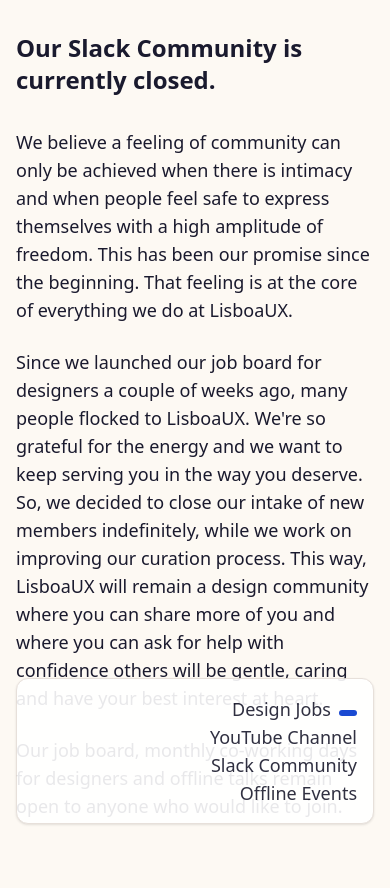
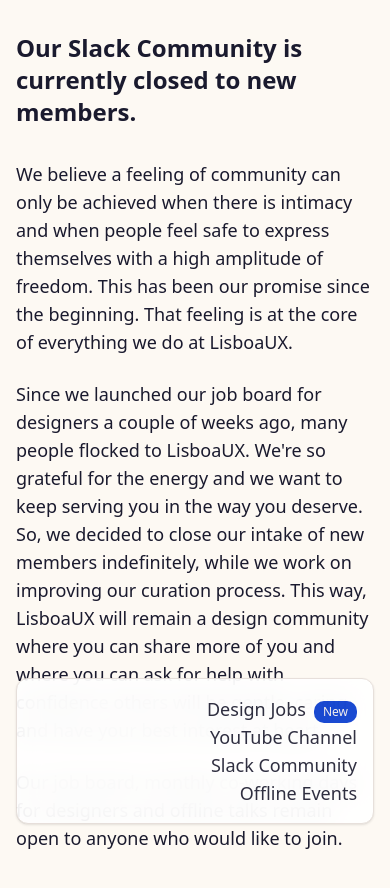
Before and after one commit to malikpiara/lisboaux.com, a Next.js app: page /slack in a window 390 px wide. Shown: the top 888 px of the page. Built offline with nearby package versions, Linux system fonts and the light colour scheme.

Commit message:
Minor styling changes to new nav.

```diff
--- a/app/page.js
+++ b/app/page.js
@@ -31,15 +31,18 @@
 
 export function NewNavigation() {
   return (
-    <ul className='text-lg font-medium absolute right-5 bottom-5 lg:top-5 text-right border md:border-none rounded-lg p-4 shadow md:shadow-none md:bg-background bg-card '>
-      <li className=''>
+    <ul className='text-lg font-medium md:absolute right-5 bottom-5 lg:top-5 text-right border md:border-none rounded-lg p-4 shadow md:shadow-none md:bg-background bg-card sticky opacity-90 backdrop-blur-md'>
+      <li>
         <Link
           className='flex flex-row justify-end items-start gap-2'
           href={'https://jobs.lisboaux.com'}
         >
           <div>Design Jobs</div>
           <div className='m-0'>
-            <Badge className={'bg-[#0237CF]'} />
+            <Badge className={'bg-[#0237CF] text-muted md:hidden'}>New</Badge>
+            <Badge
+              className={'bg-[#0237CF] text-muted hidden md:inline-flex'}
+            ></Badge>
           </div>
         </Link>
       </li>
--- a/app/slack/page.jsx
+++ b/app/slack/page.jsx
@@ -9,7 +9,7 @@
         {/* Welcome Section */}
         <div className='mb-8'>
           <h1 className='text-2xl font-semibold'>
-            Our Slack Community is currently closed.
+            Our Slack Community is currently closed to new members.
           </h1>
         </div>
 
@@ -49,15 +49,18 @@
 
 export function NewNavigation() {
   return (
-    <ul className='text-lg font-medium md:absolute right-5 bottom-5 lg:top-5 text-right border md:border-none rounded-lg p-4 shadow md:shadow-none md:bg-background bg-card sticky opacity-90'>
-      <li className=''>
+    <ul className='text-lg font-medium md:absolute right-5 bottom-5 lg:top-5 text-right border md:border-none rounded-lg p-4 shadow md:shadow-none md:bg-background bg-card sticky opacity-90 backdrop-blur-md'>
+      <li>
         <Link
           className='flex flex-row justify-end items-start gap-2'
           href={'https://jobs.lisboaux.com'}
         >
           <div>Design Jobs</div>
           <div className='m-0'>
-            <Badge className={'bg-[#0237CF]'} />
+            <Badge className={'bg-[#0237CF] text-muted md:hidden'}>New</Badge>
+            <Badge
+              className={'bg-[#0237CF] text-muted hidden md:inline-flex'}
+            ></Badge>
           </div>
         </Link>
       </li>
```
